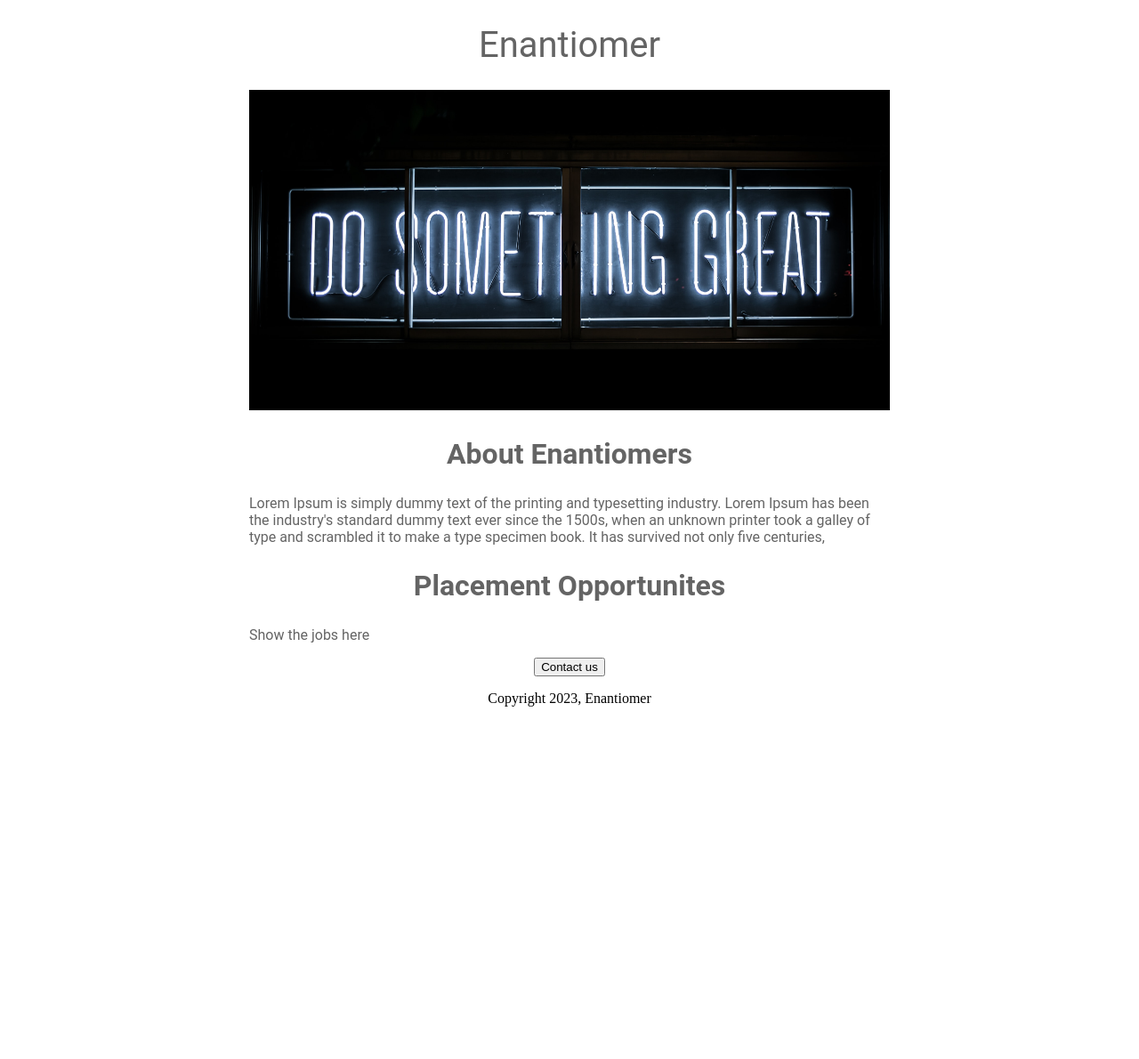
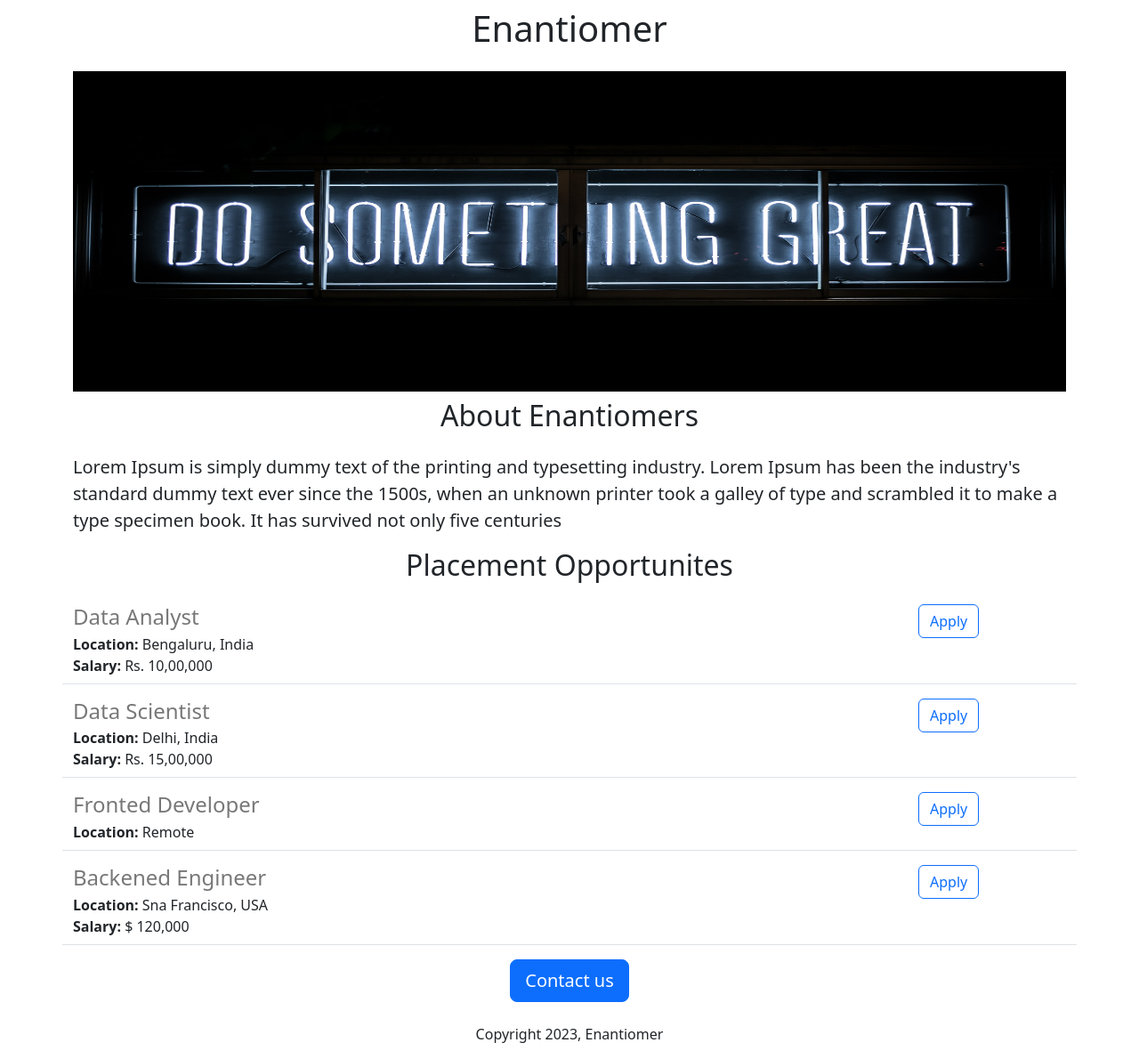
Before and after one commit to ismaehl-2002/enantiomer-website-v2, a Flask app: page / in a window 1280 px wide. Shown: the whole page at 89% size. Before the commit the page ends 794 px from the top, so only its background shows below. Run offline with Flask 2, Linux system fonts and the light colour scheme.

Commit message:
Added dynamic data and API route

```diff
--- a/app.py
+++ b/app.py
@@ -1,11 +1,43 @@
-from flask import Flask, render_template
+from flask import Flask, render_template, jsonify
 
 app = Flask(__name__)
+
+JOBS = [
+  {
+    'id': 1,
+    'title': 'Data Analyst',
+    'location': 'Bengaluru, India',
+    'salary': 'Rs. 10,00,000'
+  },
+  {
+    'id': 2,
+    'title': 'Data Scientist',
+    'location': 'Delhi, India',
+    'salary': 'Rs. 15,00,000'
+  },
+  {
+    'id': 3,
+    'title': 'Fronted Developer',
+    'location': 'Remote',
+  },
+  {
+    'id': 4,
+    'title': 'Backened Engineer',
+    'location': 'Sna Francisco, USA',
+    'salary': '$ 120,000'
+  },
+]
 
 
 @app.route("/")
 def hello_enantiomer():
-  return render_template('home.html')
+  return render_template('home.html',
+                         jobs=JOBS)
+
+
+@app.route("/api/jobs")
+def list_jobs():
+  return jsonify(JOBS)
 
 
 #localjost chhaiye
--- a/templates/home.html
+++ b/templates/home.html
@@ -2,48 +2,30 @@
 <html>
   <head>
     <title>Enantiomers</title>
+<meta charset="utf-8">
+<meta name="viewport" content="width=device-width, initial-scale=1">
+    <link href="https://cdn.jsdelivr.net/npm/bootstrap@5.3.0-alpha1/dist/css/bootstrap.min.css" rel="stylesheet" integrity="sha384-GLhlTQ8iRABdZLl6O3oVMWSktQOp6b7In1Zl3/Jr59b6EGGoI1aFkw7cmDA6j6gD" crossorigin="anonymous">
     <style>
-      h1{
-        font-size: 40px;
-        font-family: Roboto;
-        font-weight: normal;
-        color: rgb(100,100,100);
-        text-align: center;
-      }
-      #img1{
+      #banner{
+        height: 360px;
         width: 100%;
-        height: 360px;
-        object-fit:cover;
-      }
-      h2{
-        font-family: Roboto;
-        font-size:32px;
-        color: rgb(100,100,100);
-        text-align:center;
-      }
-      .bodytext{
-        font-family: Roboto;
-        color: rgb(100, 100, 100);;
-
-      }
-      #container{
-        max-width: 720px;
-        margin: 0 auto 0 auto;
       }
     </style>
+  </head>
     <body>
-      <div id = "container">
-   <h1>Enantiomer</h1>
-      <img id="img1" src = "https://enantiomer-website.ismaehl.repl.co/static/img1.jpg" height="320">
-      <h2> About Enantiomers</h2>
-      <p class="bodytext">Lorem Ipsum is simply dummy text of the printing and typesetting industry. Lorem Ipsum has been the industry's standard dummy text ever since the 1500s, when an unknown printer took a galley of type and scrambled it to make a type specimen book. It has survived not only five centuries,</p>
-      <h2>Placement Opportunites</h2>
-      <p class="bodytext">Show the jobs here</p>
-        <div style = "text-align:center;">
-      <button id="contact">Contact us</button>
-          <p>Copyright 2023, Enantiomer</p>
-        </div>
-        </div>
+      <div class="container">
+   <h1 class="text-center mt-2 mb-4">Enantiomer</h1>
+      <img class="img-fluid" id = "banner" src = "https://enantiomer-website.ismaehl.repl.co/static/img1.jpg">
+      <h2 class="text-center mt-2 mb-4"> About Enantiomers</h2>
+      <p class="lead">Lorem Ipsum is simply dummy text of the printing and typesetting industry. Lorem Ipsum has been the industry's standard dummy text ever since the 1500s, when an unknown printer took a galley of type and scrambled it to make a type specimen book. It has survived not only five centuries</p>
+      <h2 class="text-center mt-2 mb-4">Placement Opportunites</h2>
+        <p>
+           {% for job in jobs %}
+             {% include 'jobitem.html' %}
+           {% endfor %}
+        </p>
+        <div class ="text-center">
+      <button class="btn btn-primary btn-lg">Contact us</button>
+          <p class="mt-4">Copyright 2023, Enantiomer</p>
     </body>
-  </head>
 </html>
--- /dev/null
+++ b/templates/jobitem.html
@@ -0,0 +1,19 @@
+<div class="border-bottom row" style="margin-bottom:16px; padding-bottom:8px;">
+  <div class="col-10">
+<h4
+  style="color:rgb(120,120,120); margin-bottom:4px;">
+  {{job['title']}}
+</h4>
+<div>
+  <b>Location: </b>{{job['location']}}
+</div>
+  {% if 'salary' in job %}
+<div>
+  <b>Salary: </b>{{job['salary']}}
+</div>
+  {% endif %}
+  </div>
+  <div class = "col-2">
+  <button type="button" class="btn btn-outline-primary">Apply</button>
+  </div>
+</div>
```
